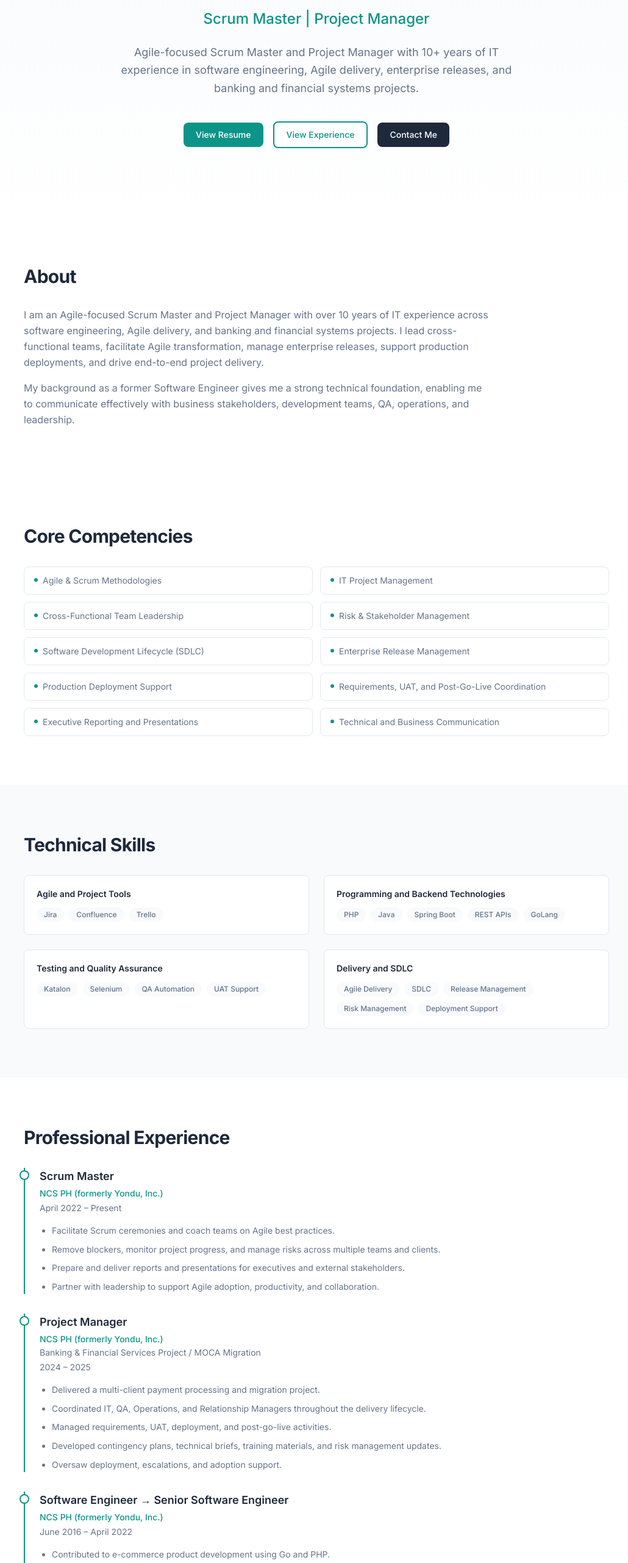
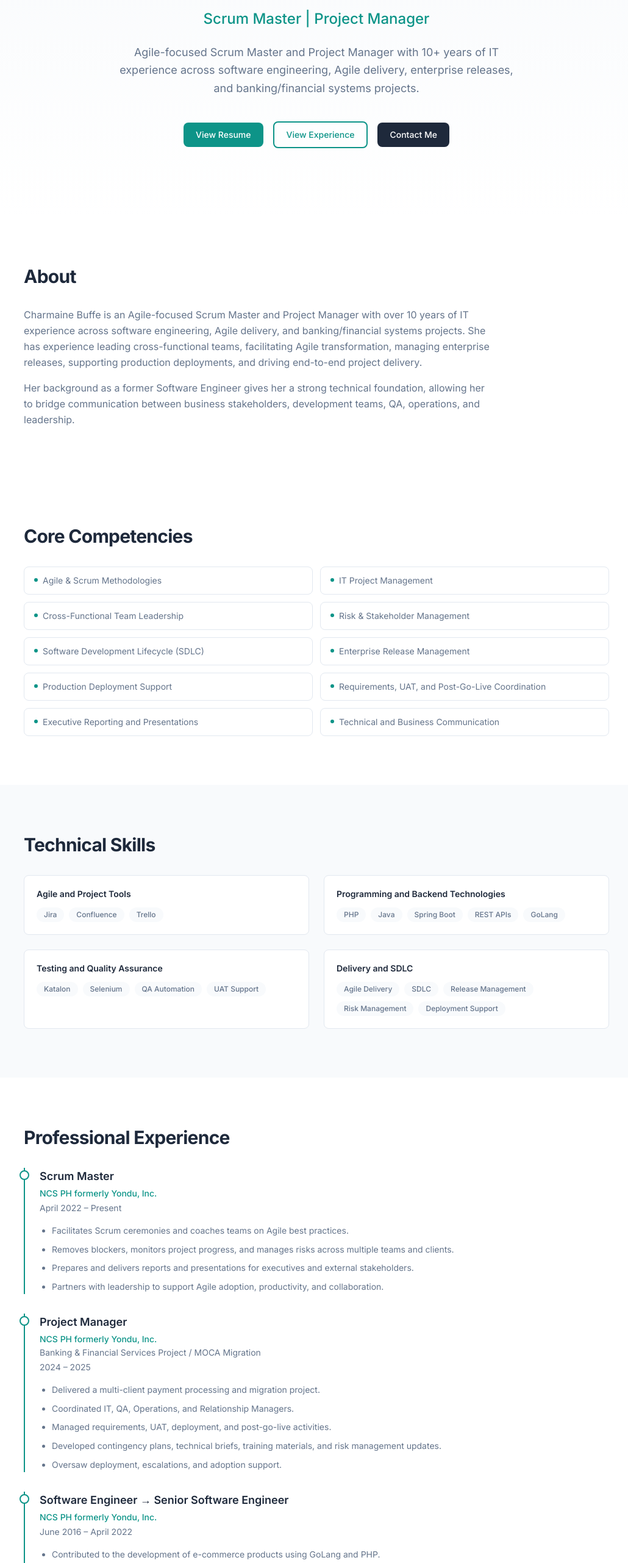
Before and after one commit to charlefire-cpu/personal-website, a React (Vite) app: page / in a window 1280 px wide. Shown: the part 234-2797 px from the top of the page at 61% size, without its empty margins (121-1151 px from the left). Built offline with nearby package versions, Linux system fonts and the light colour scheme.

Commit message:
Profile builder

```diff
--- a/src/components/About.tsx
+++ b/src/components/About.tsx
@@ -2,12 +2,12 @@ import { profile } from '../data/profile'
 import Section from './ui/Section'
 
 export default function About() {
-  const paragraphs = profile.about.split('\n\n')
+  const { id, title } = profile.sections.about
 
   return (
-    <Section id="about" title="About">
+    <Section id={id} title={title}>
       <div className="max-w-3xl space-y-4 text-base leading-relaxed text-muted">
-        {paragraphs.map((paragraph) => (
+        {profile.about.map((paragraph) => (
           <p key={paragraph.slice(0, 40)}>{paragraph}</p>
         ))}
       </div>
--- a/src/components/CoreCompetencies.tsx
+++ b/src/components/CoreCompetencies.tsx
@@ -2,8 +2,10 @@ import { profile } from '../data/profile'
 import Section from './ui/Section'
 
 export default function CoreCompetencies() {
+  const { id, title } = profile.sections.coreCompetencies
+
   return (
-    <Section id="skills" title="Core Competencies">
+    <Section id={id} title={title}>
       <ul className="grid gap-3 sm:grid-cols-2">
         {profile.competencies.map((competency) => (
           <li
--- a/src/components/Education.tsx
+++ b/src/components/Education.tsx
@@ -2,10 +2,11 @@ import { profile } from '../data/profile'
 import Section from './ui/Section'
 
 export default function Education() {
+  const { id, title } = profile.sections.education
   const { degree, school, year } = profile.education
 
   return (
-    <Section id="education" title="Education" alternate>
+    <Section id={id} title={title} alternate>
       <div className="rounded-lg border border-border bg-white p-6">
         <h3 className="text-lg font-semibold text-primary">{degree}</h3>
         <p className="mt-1 text-muted">{school}</p>
--- a/src/components/Experience.tsx
+++ b/src/components/Experience.tsx
@@ -2,11 +2,12 @@ import { profile } from '../data/profile'
 import Section from './ui/Section'
 
 export default function Experience() {
+  const { id, title, previousRolesTitle } = profile.sections.experience
   const detailedRoles = profile.experience.filter((role) => !role.compact)
   const previousRoles = profile.experience.filter((role) => role.compact)
 
   return (
-    <Section id="experience" title="Professional Experience">
+    <Section id={id} title={title}>
       <div className="space-y-8">
         {detailedRoles.map((role) => (
           <article
@@ -33,7 +34,7 @@ export default function Experience() {
         {previousRoles.length > 0 && (
           <div className="rounded-lg border border-border bg-surface p-6">
             <h3 className="mb-4 text-lg font-semibold text-primary">
-              Previous Roles
+              {previousRolesTitle}
             </h3>
             <ul className="space-y-3">
               {previousRoles.map((role) => (
--- a/src/components/Footer.tsx
+++ b/src/components/Footer.tsx
@@ -7,7 +7,7 @@ export default function Footer() {
     <footer className="border-t border-border bg-primary py-8 text-center text-sm text-white/80">
       <div className="mx-auto max-w-5xl px-4 sm:px-6 lg:px-8">
         <p>
-          &copy; {year} {profile.name}. All rights reserved.
+          &copy; {year} {profile.name}. {profile.footer.rightsReserved}
         </p>
       </div>
     </footer>
--- a/src/components/Hero.tsx
+++ b/src/components/Hero.tsx
@@ -2,9 +2,11 @@ import { profile } from '../data/profile'
 import Button from './ui/Button'
 
 export default function Hero() {
+  const { id, ctas } = profile.hero
+
   return (
     <section
-      id="home"
+      id={id}
       className="scroll-mt-20 bg-gradient-to-b from-surface to-white py-20 md:py-28"
       aria-labelledby="hero-heading"
     >
@@ -19,18 +21,14 @@ export default function Hero() {
           {profile.title}
         </p>
         <p className="mx-auto mt-6 max-w-2xl text-base leading-relaxed text-muted sm:text-lg">
-          {profile.tagline}
+          {profile.summary}
         </p>
         <div className="mt-10 flex flex-col items-center justify-center gap-3 sm:flex-row sm:gap-4">
-          <Button href="#resume" variant="primary">
-            View Resume
-          </Button>
-          <Button href="#experience" variant="outline">
-            View Experience
-          </Button>
-          <Button href="#contact" variant="secondary">
-            Contact Me
-          </Button>
+          {ctas.map((cta) => (
+            <Button key={cta.href} href={cta.href} variant={cta.variant}>
+              {cta.label}
+            </Button>
+          ))}
         </div>
       </div>
     </section>
--- a/src/components/Navbar.tsx
+++ b/src/components/Navbar.tsx
@@ -17,7 +17,7 @@ export default function Navbar() {
           className="text-lg font-semibold text-primary transition-colors hover:text-accent"
           onClick={closeMenu}
         >
-          {profile.name.split(' ')[0]}
+          {profile.navBrand}
         </a>
 
         {/* Desktop navigation */}
--- a/src/components/TechnicalSkills.tsx
+++ b/src/components/TechnicalSkills.tsx
@@ -2,8 +2,10 @@ import { profile } from '../data/profile'
 import Section from './ui/Section'
 
 export default function TechnicalSkills() {
+  const { title } = profile.sections.technicalSkills
+
   return (
-    <Section title="Technical Skills" alternate>
+    <Section title={title} alternate>
       <div className="grid gap-6 sm:grid-cols-2">
         {profile.skillGroups.map((group) => (
           <div
--- a/src/data/profile.ts
+++ b/src/data/profile.ts
@@ -1,6 +1,17 @@
 export interface NavItem {
   label: string
   href: string
+}
+
+export interface HeroCta {
+  label: string
+  href: string
+  variant: 'primary' | 'secondary' | 'outline'
+}
+
+export interface SectionMeta {
+  id?: string
+  title: string
 }
 
 export interface ExperienceRole {
@@ -17,11 +28,19 @@ export interface SkillGroup {
   skills: string[]
 }
 
+export interface ContactLabels {
+  email: string
+  linkedin: string
+  github: string
+  location: string
+}
+
 export interface Profile {
   name: string
+  navBrand: string
   title: string
-  tagline: string
-  about: string
+  summary: string
+  about: string[]
   competencies: string[]
   skillGroups: SkillGroup[]
   experience: ExperienceRole[]
@@ -34,6 +53,7 @@ export interface Profile {
     description: string
     filePath: string
     fileName: string
+    buttonLabel: string
   }
   contact: {
     message: string
@@ -41,17 +61,37 @@ export interface Profile {
     linkedin?: string
     github?: string
     location: string
+    labels: ContactLabels
+  }
+  hero: {
+    id: string
+    ctas: HeroCta[]
+  }
+  sections: {
+    about: SectionMeta
+    coreCompetencies: SectionMeta
+    technicalSkills: SectionMeta
+    experience: SectionMeta & { previousRolesTitle: string }
+    education: SectionMeta
+    resume: SectionMeta
+    contact: SectionMeta
   }
   navigation: NavItem[]
+  footer: {
+    rightsReserved: string
+  }
 }
 
 export const profile: Profile = {
   name: 'Charmaine Buffe',
+  navBrand: 'Charmaine',
   title: 'Scrum Master | Project Manager',
-  tagline:
-    'Agile-focused Scrum Master and Project Manager with 10+ years of IT experience in software engineering, Agile delivery, enterprise releases, and banking and financial systems projects.',
-  about:
-    'I am an Agile-focused Scrum Master and Project Manager with over 10 years of IT experience across software engineering, Agile delivery, and banking and financial systems projects. I lead cross-functional teams, facilitate Agile transformation, manage enterprise releases, support production deployments, and drive end-to-end project delivery.\n\nMy background as a former Software Engineer gives me a strong technical foundation, enabling me to communicate effectively with business stakeholders, development teams, QA, operations, and leadership.',
+  summary:
+    'Agile-focused Scrum Master and Project Manager with 10+ years of IT experience across software engineering, Agile delivery, enterprise releases, and banking/financial systems projects.',
+  about: [
+    'Charmaine Buffe is an Agile-focused Scrum Master and Project Manager with over 10 years of IT experience across software engineering, Agile delivery, and banking/financial systems projects. She has experience leading cross-functional teams, facilitating Agile transformation, managing enterprise releases, supporting production deployments, and driving end-to-end project delivery.',
+    'Her background as a former Software Engineer gives her a strong technical foundation, allowing her to bridge communication between business stakeholders, development teams, QA, operations, and leadership.',
+  ],
   competencies: [
     'Agile & Scrum Methodologies',
     'IT Project Management',
@@ -91,23 +131,23 @@ export const profile: Profile = {
   experience: [
     {
       title: 'Scrum Master',
-      company: 'NCS PH (formerly Yondu, Inc.)',
+      company: 'NCS PH formerly Yondu, Inc.',
       period: 'April 2022 – Present',
       highlights: [
-        'Facilitate Scrum ceremonies and coach teams on Agile best practices.',
-        'Remove blockers, monitor project progress, and manage risks across multiple teams and clients.',
-        'Prepare and deliver reports and presentations for executives and external stakeholders.',
-        'Partner with leadership to support Agile adoption, productivity, and collaboration.',
+        'Facilitates Scrum ceremonies and coaches teams on Agile best practices.',
+        'Removes blockers, monitors project progress, and manages risks across multiple teams and clients.',
+        'Prepares and delivers reports and presentations for executives and external stakeholders.',
+        'Partners with leadership to support Agile adoption, productivity, and collaboration.',
       ],
     },
     {
       title: 'Project Manager',
-      company: 'NCS PH (formerly Yondu, Inc.)',
+      company: 'NCS PH formerly Yondu, Inc.',
       project: 'Banking & Financial Services Project / MOCA Migration',
       period: '2024 – 2025',
       highlights: [
         'Delivered a multi-client payment processing and migration project.',
-        'Coordinated IT, QA, Operations, and Relationship Managers throughout the delivery lifecycle.',
+        'Coordinated IT, QA, Operations, and Relationship Managers.',
         'Managed requirements, UAT, deployment, and post-go-live activities.',
         'Developed contingency plans, technical briefs, training materials, and risk management updates.',
         'Oversaw deployment, escalations, and adoption support.',
@@ -115,14 +155,14 @@ export const profile: Profile = {
     },
     {
       title: 'Software Engineer → Senior Software Engineer',
-      company: 'NCS PH (formerly Yondu, Inc.)',
+      company: 'NCS PH formerly Yondu, Inc.',
       period: 'June 2016 – April 2022',
       highlights: [
-        'Contributed to e-commerce product development using Go and PHP.',
-        'Designed and implemented backend systems for SMS processing and payroll using Java Spring Boot.',
+        'Contributed to the development of e-commerce products using GoLang and PHP.',
+        'Designed and implemented backend programs for SMS processing and payroll systems using Java Spring Boot.',
         'Built and maintained APIs for backend processes and third-party client integrations.',
         'Implemented automated testing using Katalon and Selenium.',
-        'Supported enterprise and client projects to ensure smooth delivery and technical accuracy.',
+        'Supported enterprise and client projects, ensuring smooth delivery and technical accuracy.',
         'Mentored junior developers and collaborated with cross-functional teams to improve code quality and system performance.',
       ],
     },
@@ -164,16 +204,44 @@ export const profile: Profile = {
   },
   resume: {
     description:
-      'Download my professional resume for a detailed overview of my experience, skills, and career background.',
+      'Download a copy of my professional resume for a detailed overview of my experience, skills, and employment background.',
     filePath: '/resume/Charmaine-Buffe-Resume.pdf',
     fileName: 'Charmaine-Buffe-Resume.pdf',
+    buttonLabel: 'Download Resume',
   },
   contact: {
     message:
-      'Interested in working together or exploring professional opportunities? Feel free to reach out by email or connect with me on LinkedIn.',
+      'Interested in working together or discussing professional opportunities? Feel free to reach out through email or connect with me professionally.',
     email: 'charmbuffe@yahoo.com',
     linkedin: 'https://linkedin.com/in/charmbuffe',
     location: 'Cavite, Philippines',
+    labels: {
+      email: 'Email',
+      linkedin: 'LinkedIn',
+      github: 'GitHub',
+      location: 'Location',
+    },
+  },
+  hero: {
+    id: 'home',
+    ctas: [
+      { label: 'View Resume', href: '#resume', variant: 'primary' },
+      { label: 'View Experience', href: '#experience', variant: 'outline' },
+      { label: 'Contact Me', href: '#contact', variant: 'secondary' },
+    ],
+  },
+  sections: {
+    about: { id: 'about', title: 'About' },
+    coreCompetencies: { id: 'skills', title: 'Core Competencies' },
+    technicalSkills: { title: 'Technical Skills' },
+    experience: {
+      id: 'experience',
+      title: 'Professional Experience',
+      previousRolesTitle: 'Previous Roles',
+    },
+    education: { id: 'education', title: 'Education' },
+    resume: { id: 'resume', title: 'Resume' },
+    contact: { id: 'contact', title: 'Contact' },
   },
   navigation: [
     { label: 'Home', href: '#home' },
@@ -184,4 +252,7 @@ export const profile: Profile = {
     { label: 'Resume', href: '#resume' },
     { label: 'Contact', href: '#contact' },
   ],
+  footer: {
+    rightsReserved: 'All rights reserved.',
+  },
 }
```
Also changed, not shown: src/components/Contact.tsx (+13 -8 lines), src/components/Resume.tsx (+5 -4 lines).
